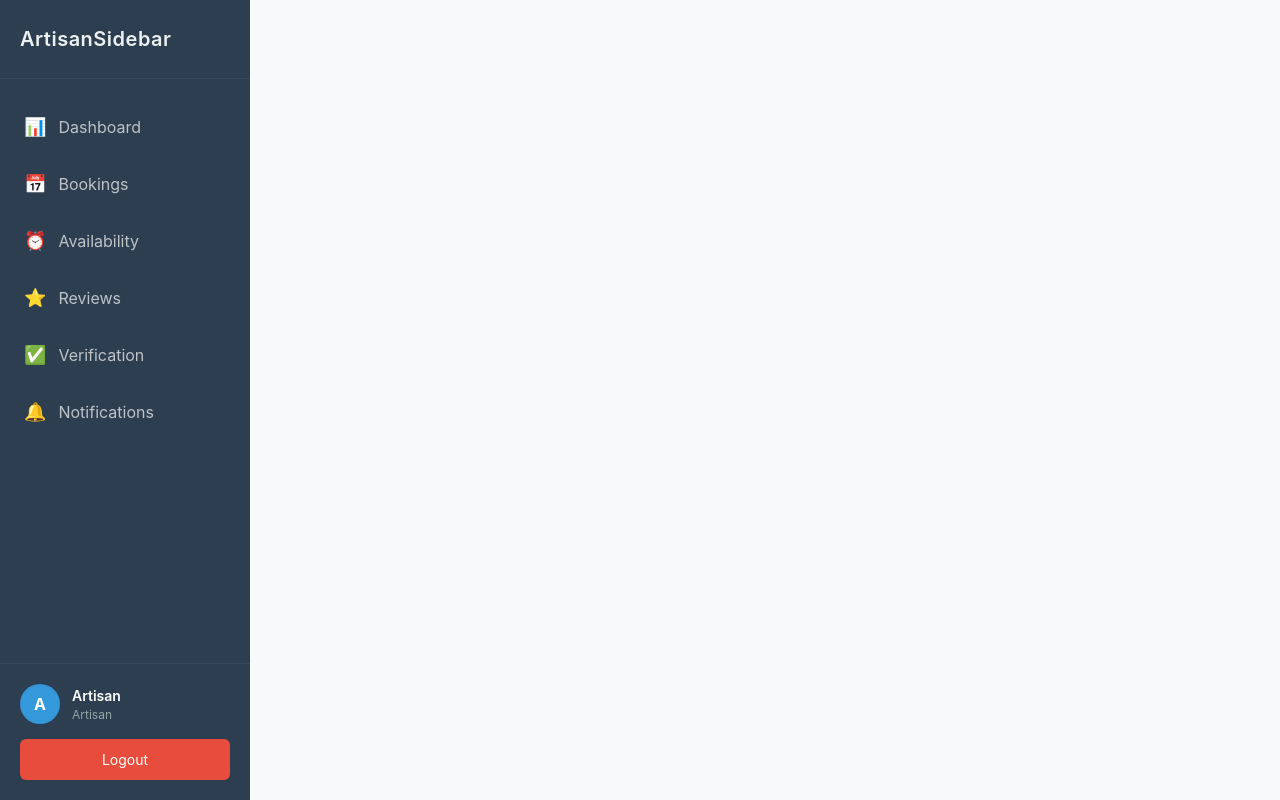
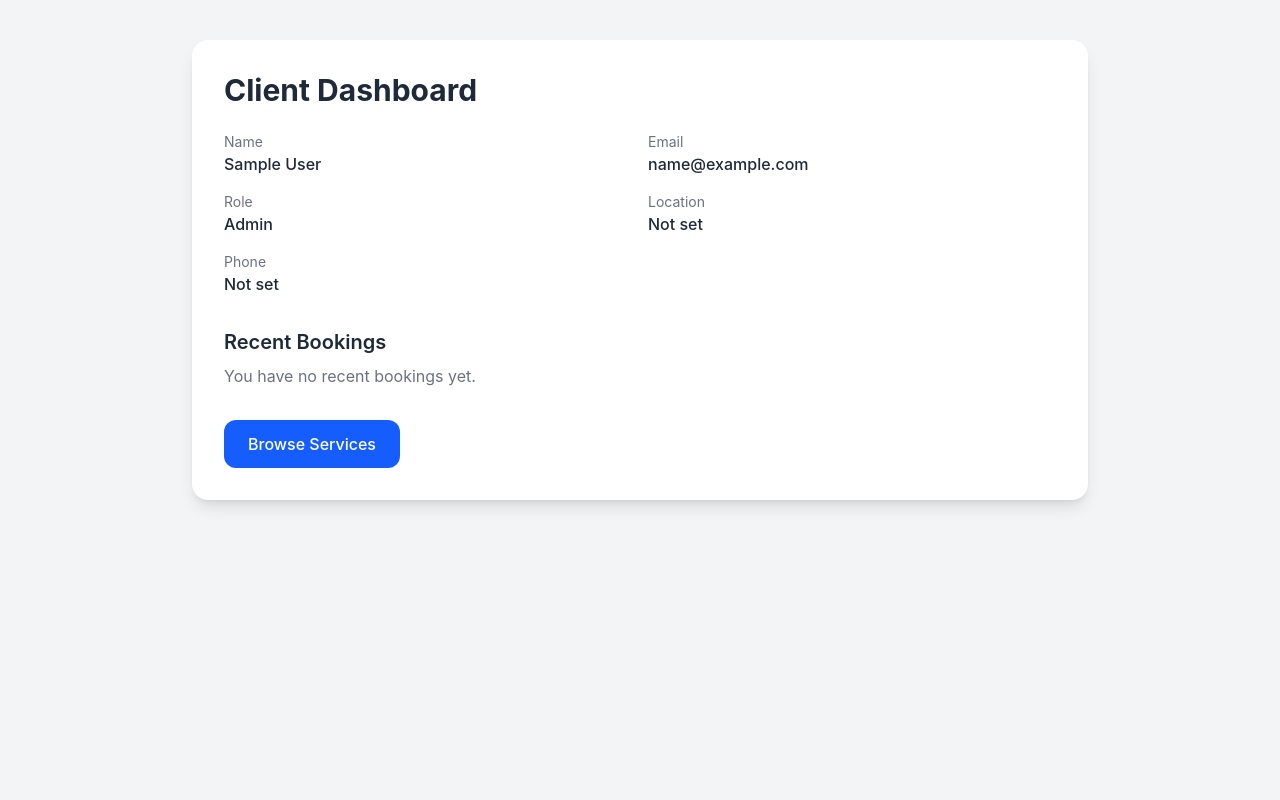
Before and after one commit to nelsonmunyua/juaconnect-frontend, a React (Vite) app: page /client-dashboard in a window 1280 px wide. Built offline with nearby package versions, Linux system fonts and the light colour scheme; no server answers; sample sign-in values are in the browser's storage.

Commit message:
updated auth

```diff
--- a/src/components/auth/SignIn.jsx
+++ b/src/components/auth/SignIn.jsx
@@ -22,7 +22,8 @@ function SignIn() {
       // localStorage.setItem('user', JSON.stringify(data.user));
       const role = result.data.role;
 
-
+      // save user data to localStorage
+      localStorage.setItem('user', JSON.stringify(result.data));
 
       // Redirect based on role
       if (role === 'client') {
--- /dev/null
+++ b/src/components/dashboards/ArtisanDashboard.jsx
@@ -0,0 +1,45 @@
+// src/components/dashboards/ArtisanDashboard.jsx
+import { useNavigate } from 'react-router-dom';
+import { useEffect, useState } from 'react';
+
+const ArtisanDashboard = () => {
+  const [user, setUser] = useState(null);
+  const navigate = useNavigate();
+
+  useEffect(() => {
+    const userData = localStorage.getItem('user');
+    if (!userData) {
+      navigate('/signin');
+    } else {
+      setUser(JSON.parse(userData));
+    }
+  }, [navigate]);
+
+  if (!user) return <p>Loading...</p>;
+
+  return (
+    <div style={{ padding: '2rem' }}>
+      <h1>Artisan Dashboard</h1>
+      <p><strong>Welcome, {user.name}!</strong></p>
+      <p><strong>Business:</strong> {user.business_name || 'Not set'}</p>
+      <p><strong>Email:</strong> {user.email}</p>
+      <p><strong>Role:</strong> {user.role}</p>
+      <p><strong>Hourly Rate:</strong> ${user.hourly_rate || 'Not set'}</p>
+      <p><strong>Experience:</strong> {user.experience_years ? `${user.experience_years} years` : 'Not set'}</p>
+      <p><strong>Skills:</strong> {user.skills || 'Not set'}</p>
+
+      <h2>Services Offered</h2>
+      <p>You haven't added any services yet.</p> {/* To be populated from API */}
+
+      <h2>Recent Reviews</h2>
+      <p>No reviews yet.</p>
+
+      <div style={{ marginTop: '2rem' }}>
+        <button style={{ marginRight: '1rem' }}>Add Service</button>
+        <button>Edit Profile</button>
+      </div>
+    </div>
+  );
+};
+
+export default ArtisanDashboard;
--- /dev/null
+++ b/src/components/dashboards/ClientDashboard.jsx
@@ -0,0 +1,86 @@
+// src/components/dashboards/ClientDashboard.jsx
+import { useNavigate } from "react-router-dom";
+import { useEffect, useState } from "react";
+
+const ClientDashboard = () => {
+  const [user, setUser] = useState(null);
+  const navigate = useNavigate();
+
+  useEffect(() => {
+    const userData = localStorage.getItem("user");
+    if (!userData) {
+      navigate("/signin");
+    } else {
+      setUser(JSON.parse(userData));
+    }
+  }, [navigate]);
+
+  if (!user) {
+    navigate("/signin", { replace: true });
+    return null;
+  }
+
+  return (
+    <div className="min-h-screen bg-gray-100 px-6 py-10">
+      <div className="mx-auto max-w-4xl rounded-2xl bg-white p-8 shadow-lg">
+        <h1 className="mb-6 text-3xl font-bold text-gray-800">
+          Client Dashboard
+        </h1>
+
+        {/* User Info */}
+        <div className="mb-8 grid grid-cols-1 gap-4 sm:grid-cols-2">
+          <div>
+            <p className="text-sm text-gray-500">Name</p>
+            <p className="font-medium text-gray-800">{user.name}</p>
+          </div>
+
+          <div>
+            <p className="text-sm text-gray-500">Email</p>
+            <p className="font-medium text-gray-800">{user.email}</p>
+          </div>
+
+          <div>
+            <p className="text-sm text-gray-500">Role</p>
+            <p className="font-medium capitalize text-gray-800">
+              {user.role}
+            </p>
+          </div>
+
+          <div>
+            <p className="text-sm text-gray-500">Location</p>
+            <p className="font-medium text-gray-800">
+              {user.location || "Not set"}
+            </p>
+          </div>
+
+          <div>
+            <p className="text-sm text-gray-500">Phone</p>
+            <p className="font-medium text-gray-800">
+              {user.phone || "Not set"}
+            </p>
+          </div>
+        </div>
+
+        {/* Bookings Section */}
+        <div className="mb-8">
+          <h2 className="mb-2 text-xl font-semibold text-gray-800">
+            Recent Bookings
+          </h2>
+          <p className="text-gray-500">
+            You have no recent bookings yet.
+          </p>
+        </div>
+
+        {/* Action */}
+        <button
+          onClick={() => navigate("/")}
+          className="rounded-xl bg-blue-600 px-6 py-3 font-medium text-white transition hover:bg-blue-700"
+        >
+          Browse Services
+        </button>
+      </div>
+    </div>
+  );
+};
+
+export default ClientDashboard;
```
Also changed, not shown: src/main.jsx (+5 -3 lines).
